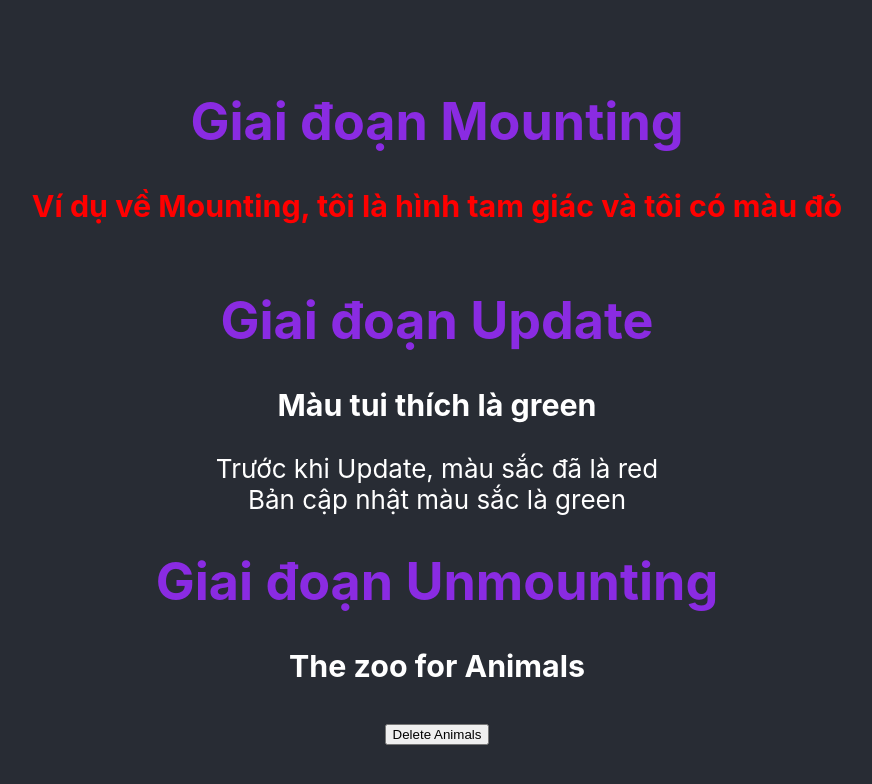
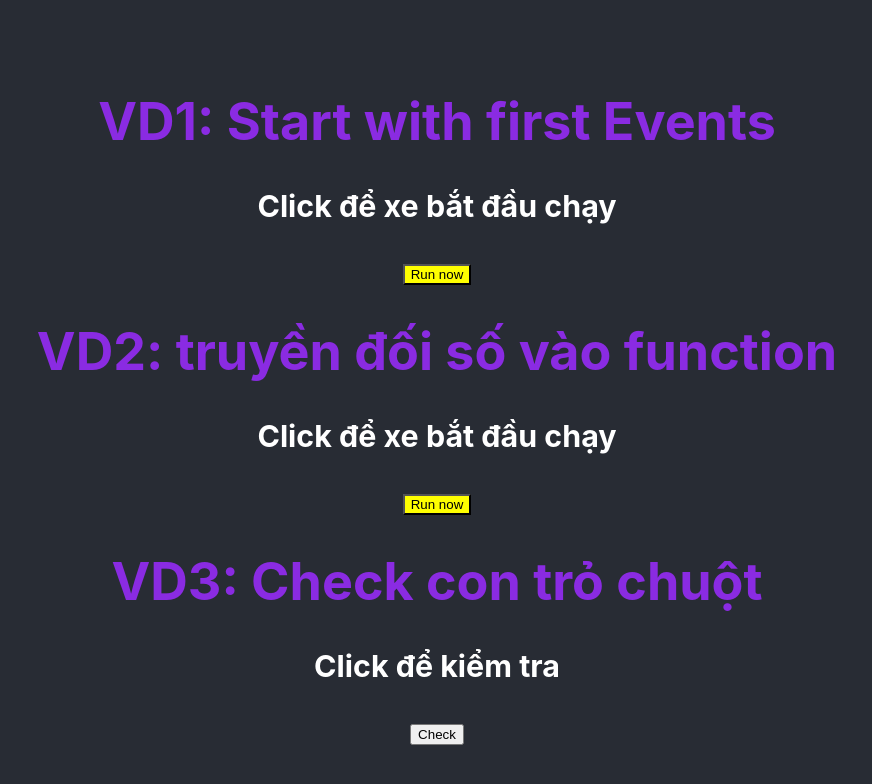
Before and after one commit to thanhNa03git/StudyReactJS, a React (Create React App) app in the folder firstapp/: page / in a window 1280 px wide. Shown: the top 784 px of the page, without its empty margins (203-1075 px from the left). Built offline with nearby package versions, Linux system fonts and the light colour scheme.

Commit message:
about Event act

```diff
--- a/firstapp/src/App.js
+++ b/firstapp/src/App.js
@@ -1,17 +1,15 @@
 // import logo from "./logo.svg";
 import "./App.css";
-import Shape from "./Shape";
+// import Shape from "./Shape";
 import Car from "./Car";
-import Container from "./Animals";
+// import Container from "./Animals";
 
 function App() {
   return (
     <div className="App">
       <header className="App-header">
         {/* <img src={logo} className="App-logo" alt="logo" /> */}
-        <Shape color="yellow" value="hình tròn" nameColor="vàng" />
         <Car color="yellow"/>
-        <Container />
       </header>
     </div>
   );
--- a/firstapp/src/Car.js
+++ b/firstapp/src/Car.js
@@ -1,48 +1,49 @@
 import React from "react";
 
-// Ví dụ về getSnapShotBeforeUpdate()
-class car extends React.Component {
-    constructor(props) {
-        super(props);
-        this.state = {
-        brand: "Ford",
-        model: "Mustang",
-        color: "red",
-        year: 1964,
-        };
+function Car () {
+
+// Adding event
+    const run1 = () => {
+        alert("Xe bat dau chay!")
+        console.log("act: " +  this)
     }
 
-    componentDidMount() {
-        setTimeout(()=>{
-            this.setState({color: "green"})
-        }, 3000)
-        console.log("đếm")
+// Passing parament
+    const run2 = (mess) => {
+        alert(mess)
+        console.log("act: " + mess)
     }
 
-    getSnapshotBeforeUpdate(prevProps, prevState) {
-        document.getElementById("div1").innerHTML = "Trước khi Update, màu sắc đã là " +prevState.color;
-        console.log("value trước cập nhật")
+// Event Object
+    const act = (a,b) => {
+        alert(b.type);
+        console.log(a,b);
     }
+    return(
+        <>
+            <div>
+                <h1 style={{color:"blueviolet"}}>VD1: Start with first Events</h1>
+                <h3>Click để xe bắt đầu chạy</h3>
+                <button onClick={run1}
+                style={{backgroundColor:"yellow", cursor: "pointer"}}>
+                    Run now
+                </button>
+            </div>
+            <div>
+                <h1 style={{color:"blueviolet"}}>VD2: truyền đối số vào function </h1>
+                <h3>Click để xe bắt đầu chạy</h3>
+                <button onClick={() =>  run2("grrr grrr")}
+                style={{backgroundColor:"yellow", cursor: "pointer"}}>
+                    Run now
+                </button>
+            </div>
+            <div>
+            <h1 style={{color:"blueviolet"}}>VD3: Check con trỏ chuột  </h1>
+            <h3>Click để kiểm tra</h3>
+            <button onClick={(event) => act("checked", event)}>Check</button>
+            </div>
+        </>
+    )
+}
 
-    componentDidUpdate() {
-        document.getElementById("div2").innerHTML = "Bản cập nhật màu sắc là "+this.state.color;
-        console.log("value đã cập nhật")
-    }
-
-    // changeColor = () => {
-    //     this.setState({ color: "blue" });
-    // };
-
-    render() {
-        console.log("render ")
-        return (
-        <div style={{backgroundColor: "none"}}>
-            <h1 style={{color: "blueviolet"}}>Giai đoạn Update</h1>
-            <h3>Màu tui thích là {this.state.color}</h3>
-            <div id="div1"></div>
-            <div id="div2"></div>
-        </div>
-        );
-    }
-}
-export default car;
+export default Car
--- a/firstapp/src/index.js
+++ b/firstapp/src/index.js
@@ -2,7 +2,6 @@ import React from 'react';
 import ReactDOM from 'react-dom/client';
 import './index.css';
 import App from './App'
-import Car from './Car';
 import reportWebVitals from './reportWebVitals';
 
 const root = ReactDOM.createRoot(document.getElementById('root'));
```
